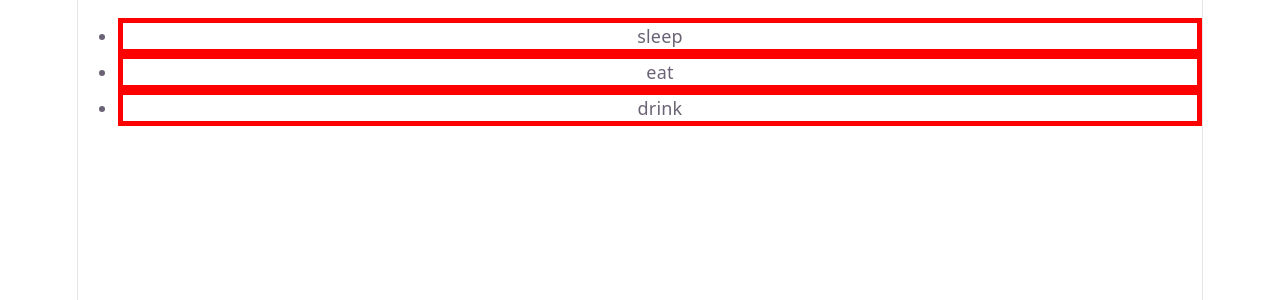
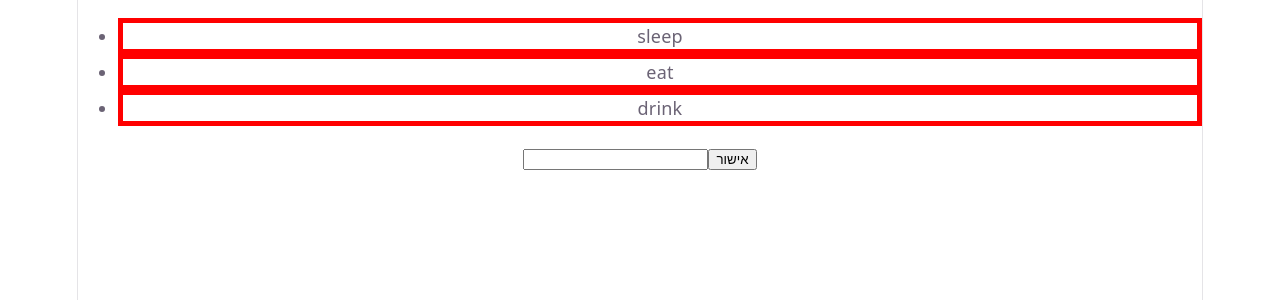
Before and after one commit to hadar-git/hm_03_react, a React (Vite) app: page / in a window 1280 px wide. Shown: the top 300 px of the page. Built offline with nearby package versions, Linux system fonts and the light colour scheme.

Commit message:
third task done.... all Done!!!!

```diff
--- a/src/toList/TodoList.jsx
+++ b/src/toList/TodoList.jsx
@@ -1,7 +1,17 @@
 import TodoItem from '../toDoItem/ToDoItem'
+import { useState } from 'react'
+
 
 function TodoList() {
-  const todos = ["sleep", "eat", "drink"];
+
+const [todos, setToDo] = useState(["sleep", "eat", "drink"])
+const [newTodo, setNewTodo] = useState("");
+
+const handleSubmit = (e) => {
+  e.preventDefault();
+  setToDo([...todos, newTodo]);
+  setNewTodo("");
+};
 
   return (
     <div>
@@ -10,6 +20,13 @@ function TodoList() {
           <TodoItem key={todo} todo={todo} />
         ))}
       </ul>
+      <form onSubmit={handleSubmit}>
+  <input
+    value={newTodo}
+    onChange={(e) => setNewTodo(e.target.value)}
+  />
+  <button type="submit">אישור</button>
+</form>
     </div>
   )
 }
```
